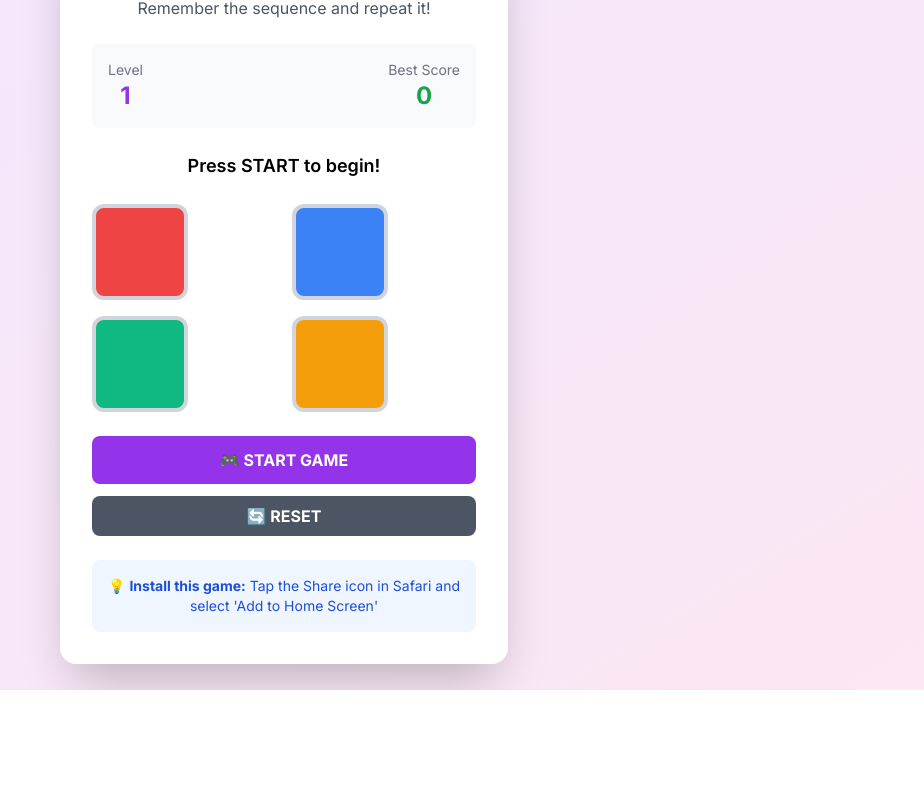
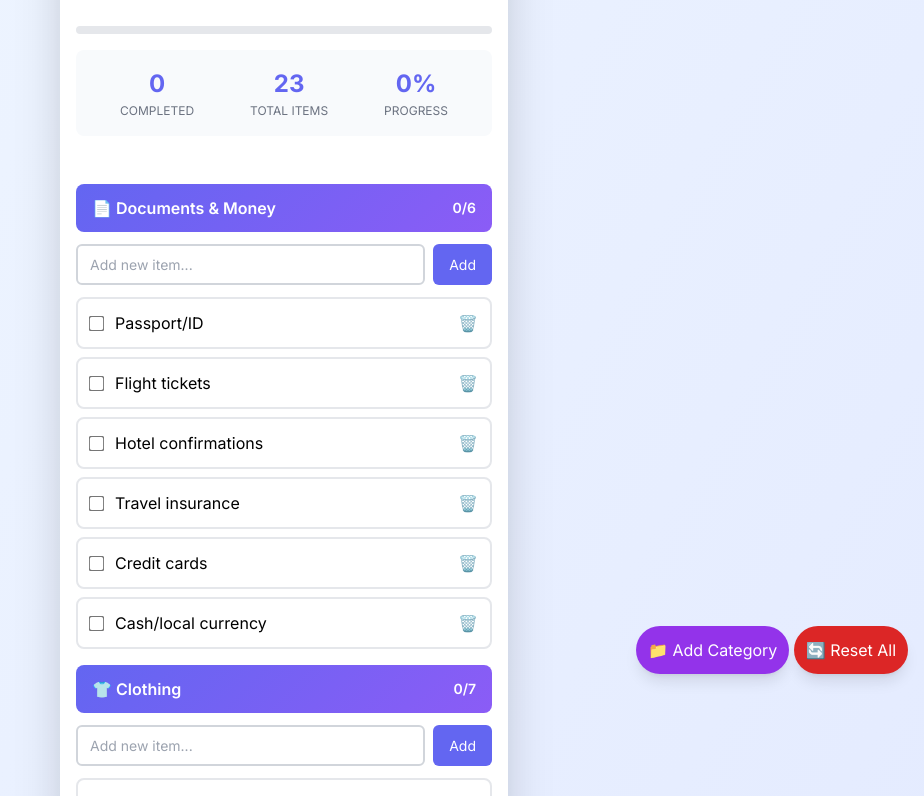
Before and after one commit to seiluer33/my-test-pwa, a plain HTML site: page index.html in a window 1280 px wide. Shown: the part 110-906 px from the top of the page, without its empty margins (356-1280 px from the left). Before the commit the page ends 800 px from the top, so only its background shows below. Drawn offline with nearby package versions, Linux system fonts and the light colour scheme.

Commit message:
make the app as personal travel checklist app

```diff
--- a/index.html
+++ b/index.html
@@ -5,8 +5,8 @@
     <meta name="viewport" content="width=device-width, initial-scale=1.0">
 
     <!-- Basic PWA and SEO Information -->
-    <title>Color Memory Game</title>
-    <meta name="description" content="A fun color memory game - remember the sequence!">
+    <title>Travel Checklist</title>
+    <meta name="description" content="Your personal travel checklist - never forget anything again!">
 
     <!--
       SECTION: PWA Manifest and Theme
@@ -20,7 +20,7 @@
     -->
     <meta name="apple-mobile-web-app-capable" content="yes">
     <meta name="apple-mobile-web-app-status-bar-style" content="black-translucent">
-    <meta name="apple-mobile-web-app-title" content="Color Memory">
+    <meta name="apple-mobile-web-app-title" content="Travel Checklist">
 
     <!-- Apple Touch Icons (for the home screen icon) -->
     <!-- Provide different sizes for different devices -->
@@ -48,291 +48,396 @@
             }
         }
 
-        .color-button {
+        .checklist-item {
+            display: flex;
+            align-items: center;
+            padding: 12px;
+            margin: 8px 0;
+            background: white;
+            border-radius: 8px;
+            border: 2px solid #e5e7eb;
             transition: all 0.3s ease;
-            transform: scale(1);
         }
 
-        .color-button:active,
-        .color-button.flash {
-            transform: scale(0.95);
-            filter: brightness(1.3);
+        .checklist-item.completed {
+            background: #f0fdf4;
+            border-color: #10b981;
+            opacity: 0.7;
         }
 
-        .pulse-animation {
-            animation: pulse 0.5s ease-in-out;
+        .checklist-item input[type="checkbox"] {
+            margin-right: 12px;
+            transform: scale(1.2);
         }
 
-        @keyframes pulse {
-            0% { transform: scale(1); }
-            50% { transform: scale(1.05); }
-            100% { transform: scale(1); }
+        .checklist-item.completed .item-text {
+            text-decoration: line-through;
+            color: #6b7280;
         }
 
-        .shake {
-            animation: shake 0.5s ease-in-out;
+        .category-header {
+            background: linear-gradient(135deg, #6366f1, #8b5cf6);
+            color: white;
+            padding: 12px 16px;
+            margin: 16px 0 8px 0;
+            border-radius: 8px;
+            font-weight: 600;
+            display: flex;
+            align-items: center;
+            justify-content: space-between;
         }
 
-        @keyframes shake {
-            0%, 100% { transform: translateX(0); }
-            25% { transform: translateX(-5px); }
-            75% { transform: translateX(5px); }
+        .progress-bar {
+            width: 100%;
+            height: 8px;
+            background: #e5e7eb;
+            border-radius: 4px;
+            overflow: hidden;
+            margin: 16px 0;
+        }
+
+        .progress-fill {
+            height: 100%;
+            background: linear-gradient(90deg, #10b981, #059669);
+            transition: width 0.5s ease;
+        }
+
+        .add-item-form {
+            display: flex;
+            margin: 12px 0;
+            gap: 8px;
+        }
+
+        .add-item-input {
+            flex: 1;
+            padding: 8px 12px;
+            border: 2px solid #d1d5db;
+            border-radius: 6px;
+            font-size: 14px;
+        }
+
+        .add-item-btn {
+            background: #6366f1;
+            color: white;
+            border: none;
+            padding: 8px 16px;
+            border-radius: 6px;
+            cursor: pointer;
+            font-size: 14px;
+        }
+
+        .stats {
+            display: flex;
+            justify-content: space-around;
+            background: #f8fafc;
+            padding: 16px;
+            border-radius: 8px;
+            margin: 16px 0;
+        }
+
+        .stat-item {
+            text-align: center;
+        }
+
+        .stat-number {
+            font-size: 24px;
+            font-weight: bold;
+            color: #6366f1;
+        }
+
+        .stat-label {
+            font-size: 12px;
+            color: #6b7280;
+            text-transform: uppercase;
         }
     </style>
 </head>
-<body class="bg-gradient-to-br from-purple-100 to-pink-100 min-h-screen flex items-center justify-center">
+<body class="bg-gradient-to-br from-blue-50 to-indigo-100 min-h-screen">
 
-    <div class="text-center bg-white p-8 rounded-2xl shadow-2xl max-w-md mx-auto">
+    <div class="max-w-md mx-auto bg-white shadow-2xl min-h-screen">
         <!-- Header -->
-        <div class="mb-6">
-            <h1 class="text-4xl font-bold text-gray-800 mb-2">🎨 Color Memory</h1>
-            <p class="text-gray-600">Remember the sequence and repeat it!</p>
+        <div class="bg-gradient-to-r from-blue-600 to-purple-600 text-white p-6">
+            <h1 class="text-2xl font-bold flex items-center">
+                ✈️ Travel Checklist
+            </h1>
+            <p class="text-blue-100 text-sm mt-1">Never forget anything again!</p>
         </div>
 
-        <!-- Score Display -->
-        <div class="mb-6">
-            <div class="flex justify-between items-center bg-gray-50 rounded-lg p-4">
-                <div>
-                    <p class="text-sm text-gray-500">Level</p>
-                    <p class="text-2xl font-bold text-purple-600" id="level">1</p>
+        <!-- Progress Section -->
+        <div class="p-4">
+            <div class="progress-bar">
+                <div class="progress-fill" id="progressBar" style="width: 0%"></div>
+            </div>
+
+            <div class="stats">
+                <div class="stat-item">
+                    <div class="stat-number" id="completedCount">0</div>
+                    <div class="stat-label">Completed</div>
                 </div>
-                <div>
-                    <p class="text-sm text-gray-500">Best Score</p>
-                    <p class="text-2xl font-bold text-green-600" id="bestScore">0</p>
+                <div class="stat-item">
+                    <div class="stat-number" id="totalCount">0</div>
+                    <div class="stat-label">Total Items</div>
+                </div>
+                <div class="stat-item">
+                    <div class="stat-number" id="progressPercent">0%</div>
+                    <div class="stat-label">Progress</div>
                 </div>
             </div>
         </div>
 
-        <!-- Game Status -->
-        <div class="mb-6">
-            <p class="text-lg font-semibold" id="gameStatus">Press START to begin!</p>
+        <!-- Checklist Content -->
+        <div id="checklistContainer" class="px-4 pb-6">
+            <!-- Categories will be dynamically added here -->
         </div>
 
-        <!-- Color Buttons Grid -->
-        <div class="grid grid-cols-2 gap-4 mb-6" id="colorGrid">
-            <button class="color-button w-24 h-24 rounded-xl border-4 border-gray-300"
-                    data-color="red"
-                    style="background-color: #ef4444;"></button>
-            <button class="color-button w-24 h-24 rounded-xl border-4 border-gray-300"
-                    data-color="blue"
-                    style="background-color: #3b82f6;"></button>
-            <button class="color-button w-24 h-24 rounded-xl border-4 border-gray-300"
-                    data-color="green"
-                    style="background-color: #10b981;"></button>
-            <button class="color-button w-24 h-24 rounded-xl border-4 border-gray-300"
-                    data-color="yellow"
-                    style="background-color: #f59e0b;"></button>
-        </div>
-
-        <!-- Control Buttons -->
-        <div class="space-y-3">
-            <button id="startButton"
-                    class="w-full bg-purple-600 hover:bg-purple-700 text-white font-bold py-3 px-6 rounded-lg transition-colors">
-                🎮 START GAME
+        <!-- Action Buttons -->
+        <div class="fixed bottom-4 right-4 space-y-2">
+            <button id="addCategoryBtn"
+                    class="bg-purple-600 hover:bg-purple-700 text-white p-3 rounded-full shadow-lg transition-colors">
+                📁 Add Category
             </button>
-            <button id="resetButton"
-                    class="w-full bg-gray-600 hover:bg-gray-700 text-white font-bold py-2 px-6 rounded-lg transition-colors">
-                🔄 RESET
+            <button id="resetBtn"
+                    class="bg-red-600 hover:bg-red-700 text-white p-3 rounded-full shadow-lg transition-colors">
+                🔄 Reset All
             </button>
         </div>
 
         <!-- Install Instructions -->
-        <div class="mt-6 p-4 bg-blue-50 rounded-lg">
+        <div class="mx-4 mb-4 p-4 bg-blue-50 rounded-lg">
             <p class="text-sm text-blue-700">
-                💡 <strong>Install this game:</strong> Tap the Share icon in Safari and select 'Add to Home Screen'
+                💡 <strong>Install this app:</strong> Tap the Share icon and select 'Add to Home Screen'
             </p>
         </div>
     </div>
 
     <script>
-        // Game variables
-        let gameSequence = [];
-        let playerSequence = [];
-        let level = 1;
-        let gameActive = false;
-        let showingSequence = false;
-        let bestScore = localStorage.getItem('colorMemoryBestScore') || 0;
-
-        // Elements
-        const colorButtons = document.querySelectorAll('.color-button');
-        const startButton = document.getElementById('startButton');
-        const resetButton = document.getElementById('resetButton');
-        const levelDisplay = document.getElementById('level');
-        const bestScoreDisplay = document.getElementById('bestScore');
-        const gameStatus = document.getElementById('gameStatus');
-
-        // Initialize
-        bestScoreDisplay.textContent = bestScore;
-
-        // Color mapping
-        const colors = ['red', 'blue', 'green', 'yellow'];
-
-        // Audio context for sound effects
-        let audioContext;
-        const initAudio = () => {
-            if (!audioContext) {
-                audioContext = new (window.AudioContext || window.webkitAudioContext)();
-            }
+        // Travel checklist data structure
+        let checklistData = {
+            categories: [
+                {
+                    id: 'documents',
+                    name: '📄 Documents & Money',
+                    emoji: '📄',
+                    items: [
+                        { id: 1, text: 'Passport/ID', completed: false },
+                        { id: 2, text: 'Flight tickets', completed: false },
+                        { id: 3, text: 'Hotel confirmations', completed: false },
+                        { id: 4, text: 'Travel insurance', completed: false },
+                        { id: 5, text: 'Credit cards', completed: false },
+                        { id: 6, text: 'Cash/local currency', completed: false }
+                    ]
+                },
+                {
+                    id: 'clothing',
+                    name: '👕 Clothing',
+                    emoji: '👕',
+                    items: [
+                        { id: 7, text: 'Underwear', completed: false },
+                        { id: 8, text: 'Socks', completed: false },
+                        { id: 9, text: 'T-shirts/shirts', completed: false },
+                        { id: 10, text: 'Pants/shorts', completed: false },
+                        { id: 11, text: 'Jacket/sweater', completed: false },
+                        { id: 12, text: 'Sleepwear', completed: false },
+                        { id: 13, text: 'Comfortable shoes', completed: false }
+                    ]
+                },
+                {
+                    id: 'electronics',
+                    name: '🔌 Electronics',
+                    emoji: '🔌',
+                    items: [
+                        { id: 14, text: 'Phone charger', completed: false },
+                        { id: 15, text: 'Power bank', completed: false },
+                        { id: 16, text: 'Camera', completed: false },
+                        { id: 17, text: 'Headphones', completed: false },
+                        { id: 18, text: 'Travel adapter', completed: false }
+                    ]
+                },
+                {
+                    id: 'toiletries',
+                    name: '🧴 Toiletries & Health',
+                    emoji: '🧴',
+                    items: [
+                        { id: 19, text: 'Toothbrush & toothpaste', completed: false },
+                        { id: 20, text: 'Shampoo/soap', completed: false },
+                        { id: 21, text: 'Medications', completed: false },
+                        { id: 22, text: 'Sunscreen', completed: false },
+                        { id: 23, text: 'First aid kit', completed: false }
+                    ]
+                }
+            ]
         };
 
-        // Sound effects
-        const playSound = (frequency, duration = 200) => {
-            initAudio();
-            const oscillator = audioContext.createOscillator();
-            const gain = audioContext.createGain();
+        // Load data from localStorage
+        function loadData() {
+            const saved = localStorage.getItem('travelChecklistData');
+            if (saved) {
+                checklistData = JSON.parse(saved);
+            }
+        }
 
-            oscillator.connect(gain);
-            gain.connect(audioContext.destination);
+        // Save data to localStorage
+        function saveData() {
+            localStorage.setItem('travelChecklistData', JSON.stringify(checklistData));
+        }
 
-            oscillator.frequency.setValueAtTime(frequency, audioContext.currentTime);
-            gain.gain.setValueAtTime(0.1, audioContext.currentTime);
-            gain.gain.exponentialRampToValueAtTime(0.001, audioContext.currentTime + duration / 1000);
+        // Calculate progress
+        function calculateProgress() {
+            let totalItems = 0;
+            let completedItems = 0;
 
-            oscillator.start(audioContext.currentTime);
-            oscillator.stop(audioContext.currentTime + duration / 1000);
-        };
+            checklistData.categories.forEach(category => {
+                totalItems += category.items.length;
+                completedItems += category.items.filter(item => item.completed).length;
+            });
 
-        // Sound frequencies for each color
-        const soundFreqs = {
-            red: 220,
-            blue: 294,
-            green: 349,
-            yellow: 415
-        };
+            return { totalItems, completedItems };
+        }
 
-        // Start new game
-        const startGame = () => {
-            gameSequence = [];
-            playerSequence = [];
-            level = 1;
-            gameActive = true;
-            levelDisplay.textContent = level;
-            startButton.textContent = '🎮 PLAYING...';
-            startButton.disabled = true;
-            nextLevel();
-        };
+        // Update progress display
+        function updateProgress() {
+            const { totalItems, completedItems } = calculateProgress();
+            const percentage = totalItems > 0 ? Math.round((completedItems / totalItems) * 100) : 0;
 
-        // Reset game
-        const resetGame = () => {
-            gameSequence = [];
-            playerSequence = [];
-            level = 1;
-            gameActive = false;
-            showingSequence = false;
-            levelDisplay.textContent = level;
-            gameStatus.textContent = 'Press START to begin!';
-            startButton.textContent = '🎮 START GAME';
-            startButton.disabled = false;
+            document.getElementById('completedCount').textContent = completedItems;
+            document.getElementById('totalCount').textContent = totalItems;
+            document.getElementById('progressPercent').textContent = percentage + '%';
+            document.getElementById('progressBar').style.width = percentage + '%';
+        }
 
-            // Reset button styles
-            colorButtons.forEach(button => {
-                button.classList.remove('flash', 'pulse-animation', 'shake');
-            });
-        };
+        // Create checklist item HTML
+        function createChecklistItem(item, categoryId) {
+            return `
+                <div class="checklist-item ${item.completed ? 'completed' : ''}" data-item-id="${item.id}">
+                    <input type="checkbox" ${item.completed ? 'checked' : ''}
+                           onchange="toggleItem(${item.id}, '${categoryId}')">
+                    <span class="item-text flex-1">${item.text}</span>
+                    <button onclick="deleteItem(${item.id}, '${categoryId}')"
+                            class="text-red-500 hover:text-red-700 ml-2">🗑️</button>
+                </div>
+            `;
+        }
 
-        // Add color to sequence and show it
-        const nextLevel = () => {
-            playerSequence = [];
-            const randomColor = colors[Math.floor(Math.random() * colors.length)];
-            gameSequence.push(randomColor);
-            gameStatus.textContent = `Watch the sequence... Level ${level}`;
-            showSequence();
-        };
+        // Create category HTML
+        function createCategory(category) {
+            const completedCount = category.items.filter(item => item.completed).length;
+            const totalCount = category.items.length;
 
-        // Show the sequence to player
-        const showSequence = () => {
-            showingSequence = true;
-            let index = 0;
+            return `
+                <div class="category" data-category-id="${category.id}">
+                    <div class="category-header">
+                        <span>${category.name}</span>
+                        <span class="text-sm">${completedCount}/${totalCount}</span>
+                    </div>
 
-            const showNext = () => {
-                if (index < gameSequence.length) {
-                    const color = gameSequence[index];
-                    const button = document.querySelector(`[data-color="${color}"]`);
+                    <div class="add-item-form">
+                        <input type="text" class="add-item-input" placeholder="Add new item..."
+                               onkeypress="handleAddItem(event, '${category.id}')">
+                        <button class="add-item-btn" onclick="addItem('${category.id}')">Add</button>
+                    </div>
 
-                    // Flash button
-                    button.classList.add('flash');
-                    playSound(soundFreqs[color], 400);
+                    <div class="category-items">
+                        ${category.items.map(item => createChecklistItem(item, category.id)).join('')}
+                    </div>
+                </div>
+            `;
+        }
 
-                    setTimeout(() => {
-                        button.classList.remove('flash');
-                        index++;
-                        setTimeout(showNext, 200);
-                    }, 600);
-                } else {
-                    showingSequence = false;
-                    gameStatus.textContent = 'Your turn! Repeat the sequence.';
-                }
-            };
+        // Render entire checklist
+        function renderChecklist() {
+            const container = document.getElementById('checklistContainer');
+            container.innerHTML = checklistData.categories.map(createCategory).join('');
+            updateProgress();
+        }
 
-            setTimeout(showNext, 500);
-        };
+        // Toggle item completion
+        function toggleItem(itemId, categoryId) {
+            const category = checklistData.categories.find(cat => cat.id === categoryId);
+            const item = category.items.find(item => item.id === itemId);
+            item.completed = !item.completed;
 
-        // Handle player input
-        const handleColorClick = (color) => {
-            if (!gameActive || showingSequence) return;
+            saveData();
+            renderChecklist();
+        }
 
-            const button = document.querySelector(`[data-color="${color}"]`);
-            button.classList.add('pulse-animation');
-            playSound(soundFreqs[color]);
+        // Add new item
+        function addItem(categoryId) {
+            const category = checklistData.categories.find(cat => cat.id === categoryId);
+            const input = document.querySelector(`[data-category-id="${categoryId}"] .add-item-input`);
+            const text = input.value.trim();
 
-            setTimeout(() => {
-                button.classList.remove('pulse-animation');
-            }, 500);
+            if (text) {
+                const newId = Math.max(...checklistData.categories.flatMap(cat => cat.items.map(item => item.id))) + 1;
+                category.items.push({
+                    id: newId,
+                    text: text,
+                    completed: false
+                });
 
-            playerSequence.push(color);
+                input.value = '';
+                saveData();
+                renderChecklist();
+            }
+        }
 
-            // Check if current input is correct
-            const currentIndex = playerSequence.length - 1;
-            if (playerSequence[currentIndex] !== gameSequence[currentIndex]) {
-                // Wrong input - game over
-                gameOver();
-                return;
+        // Handle Enter key in add item input
+        function handleAddItem(event, categoryId) {
+            if (event.key === 'Enter') {
+                addItem(categoryId);
             }
+        }
 
-            // Check if sequence is complete
-            if (playerSequence.length === gameSequence.length) {
-                // Level complete!
-                level++;
-                levelDisplay.textContent = level;
+        // Delete item
+        function deleteItem(itemId, categoryId) {
+            if (confirm('Delete this item?')) {
+                const category = checklistData.categories.find(cat => cat.id === categoryId);
+                category.items = category.items.filter(item => item.id !== itemId);
 
-                // Update best score
-                if (level - 1 > bestScore) {
-                    bestScore = level - 1;
-                    bestScoreDisplay.textContent = bestScore;
-                    localStorage.setItem('colorMemoryBestScore', bestScore);
-                }
+                saveData();
+                renderChecklist();
+            }
+        }
 
-                gameStatus.textContent = `Great! Level ${level} coming up...`;
-                setTimeout(nextLevel, 1500);
+        // Add new category
+        function addCategory() {
+            const name = prompt('Enter category name:');
+            if (name) {
+                const emoji = prompt('Enter emoji for category (optional):') || '📋';
+                const id = name.toLowerCase().replace(/[^a-z0-9]/g, '');
+
+                checklistData.categories.push({
+                    id: id,
+                    name: `${emoji} ${name}`,
+                    emoji: emoji,
+                    items: []
+                });
+
+                saveData();
+                renderChecklist();
             }
-        };
+        }
 
-        // Game over
-        const gameOver = () => {
-            gameActive = false;
-            gameStatus.textContent = `Game Over! Final Level: ${level}`;
-            startButton.textContent = '🎮 PLAY AGAIN';
-            startButton.disabled = false;
+        // Reset all items
+        function resetAll() {
+            if (confirm('Reset all items? This will uncheck everything but keep your list.')) {
+                checklistData.categories.forEach(category => {
+                    category.items.forEach(item => {
+                        item.completed = false;
+                    });
+                });
 
-            // Shake animation for wrong answer
-            document.querySelector('.bg-white').classList.add('shake');
-            playSound(150, 800); // Error sound
-
-            setTimeout(() => {
-                document.querySelector('.bg-white').classList.remove('shake');
-            }, 500);
-        };
+                saveData();
+                renderChecklist();
+            }
+        }
 
         // Event listeners
-        startButton.addEventListener('click', startGame);
-        resetButton.addEventListener('click', resetGame);
+        document.getElementById('addCategoryBtn').addEventListener('click', addCategory);
+        document.getElementById('resetBtn').addEventListener('click', resetAll);
 
-        colorButtons.forEach(button => {
-            button.addEventListener('click', () => {
-                const color = button.getAttribute('data-color');
-                handleColorClick(color);
-            });
-        });
+        // Initialize app
+        loadData();
+        renderChecklist();
 
         // Register the Service Worker
         if ('serviceWorker' in navigator) {
```
Also changed, not shown: service-worker.js (+4 -3 lines), apple-touch-icon-120x120.png, apple-touch-icon-152x152.png, apple-touch-icon-180x180.png, icon-192x192.png, icon-512x512.png, manifest.json.
